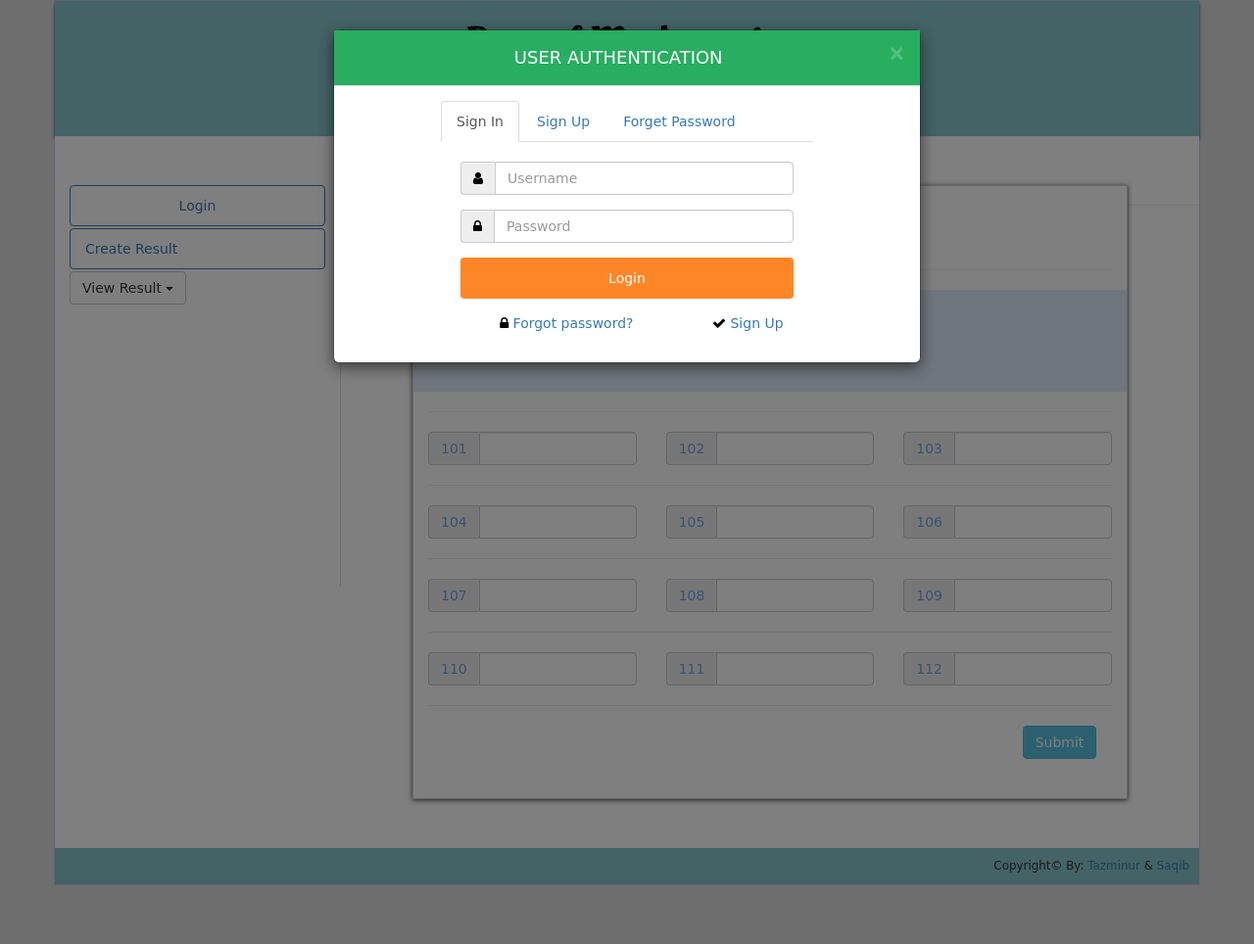
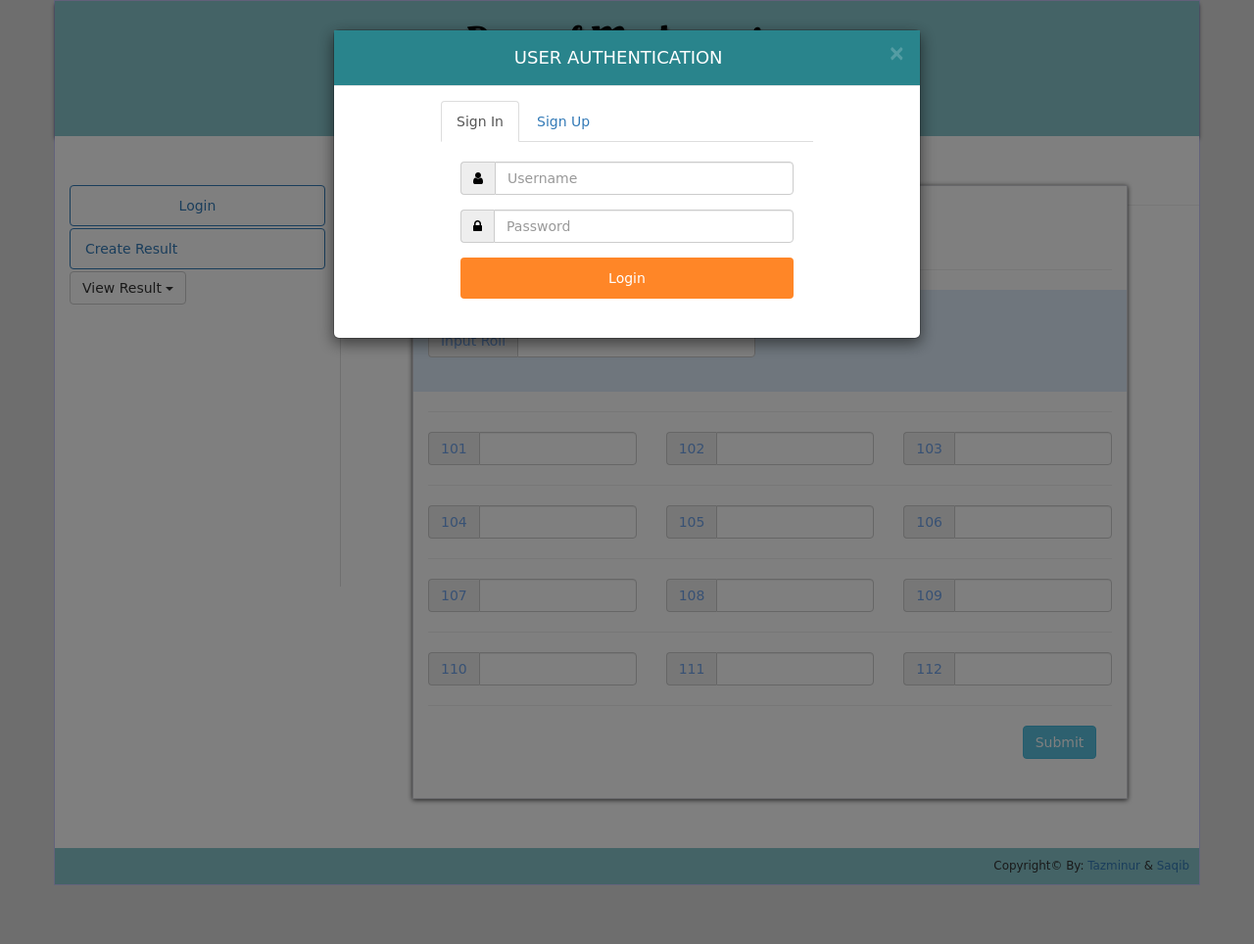
Before and after one commit to Tazminur/Math_BSc_Result, a PHP site: page /1st.php in a window 1280 px wide, after a click on "Login". Shown: the whole page at 98% size. Run offline with PHP 8.4, Linux system fonts and the light colour scheme; data that the repository does not hold is empty; some web fonts are replaced.

Commit message:
modal updated

```diff
--- a/header.php
+++ b/header.php
@@ -31,14 +31,14 @@
         		<button type="button" class="close" data-dismiss="modal" aria-label="Close"><span aria-hidden="true">&times;</span></button>
         		<h4 class="modal-title text-center" id="loginModalLabel">USER AUTHENTICATION</h4>
       		</div>
-      		<div class="modal-body">
+      		<div class="modal-body" style="padding-bottom:40px">
       			<div class="text-center">
 	      			<div role="tabpanel" class="login-tab">
 					  	<!-- Nav tabs -->
 					  	<ul class="nav nav-tabs" role="tablist">
 					    	<li role="presentation" class="active"><a id="signin-taba" href="#home" aria-controls="home" role="tab" data-toggle="tab">Sign In</a></li>
 					    	<li role="presentation"><a id="signup-taba" href="#profile" aria-controls="profile" role="tab" data-toggle="tab">Sign Up</a></li>
-					    	<li role="presentation"><a id="forgetpass-taba" href="#forget_password" aria-controls="forget_password" role="tab" data-toggle="tab">Forget Password</a></li>
+					    	<!-- <li role="presentation"><a id="forgetpass-taba" href="#forget_password" aria-controls="forget_password" role="tab" data-toggle="tab">Forget Password</a></li> -->
 					  	</ul>
 
 					  	<!-- Tab panes -->
@@ -64,20 +64,6 @@
 								  	</div>
 						  			<button type="button" id="login_btn" class="btn btn-block bt-login" data-loading-text="Signing In....">Login</button>
 						  			<div class="clearfix"></div>
-						  			<div class="login-modal-footer">
-						  				<div class="row">
-											<div class="col-xs-8 col-sm-8 col-md-8">
-												<i class="fa fa-lock"></i>
-												<a href="javascript:;" class="forgetpass-tab"> Forgot password? </a>
-
-											</div>
-
-											<div class="col-xs-4 col-sm-4 col-md-4">
-												<i class="fa fa-check"></i>
-												<a href="javascript:;" class="signup-tab"> Sign Up </a>
-											</div>
-										</div>
-						  			</div>
 								</form>
 					    	</div>
 					    	<div role="tabpanel" class="tab-pane" id="profile">
@@ -101,20 +87,6 @@
 								  	</div>
 						  			<button type="button" id="register_btn" class="btn btn-block bt-login" data-loading-text="Registering....">Register</button>
 									<div class="clearfix"></div>
-									<div class="login-modal-footer">
-						  				<div class="row">
-											<div class="col-xs-8 col-sm-8 col-md-8">
-												<i class="fa fa-lock"></i>
-												<a href="javascript:;" class="forgetpass-tab"> Forgot password? </a>
-
-											</div>
-
-											<div class="col-xs-4 col-sm-4 col-md-4">
-												<i class="fa fa-check"></i>
-												<a href="javascript:;" class="signin-tab"> Sign In </a>
-											</div>
-										</div>
-						  			</div>
 								</form>
 					    	</div>
 					    	<div role="tabpanel" class="tab-pane text-center" id="forget_password">
--- a/style.css
+++ b/style.css
@@ -101,7 +101,7 @@ body{
 }
 
 .login-modal-header {
-	background: #27ae60;
+	background: #29848C;
 	color: #fff;
 }
 
```
